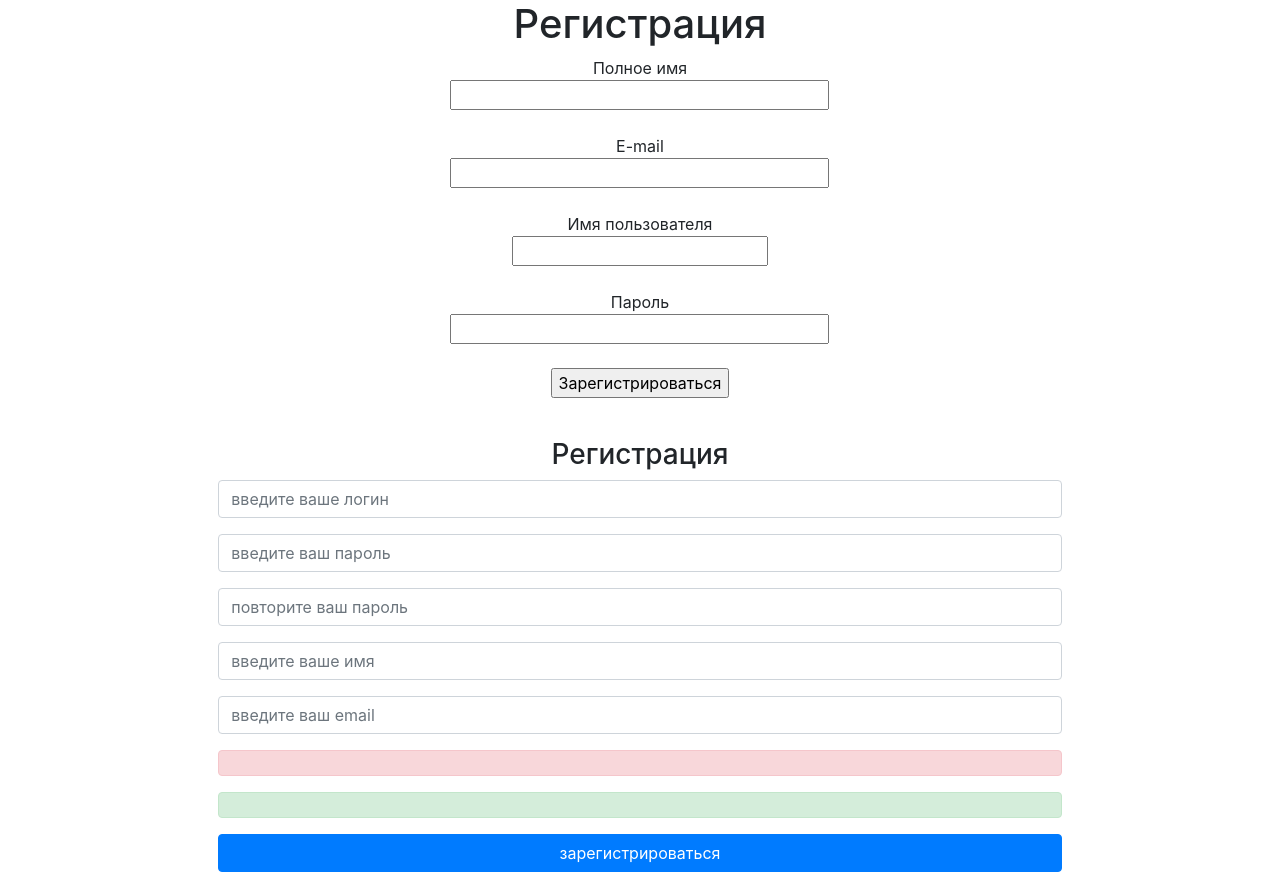
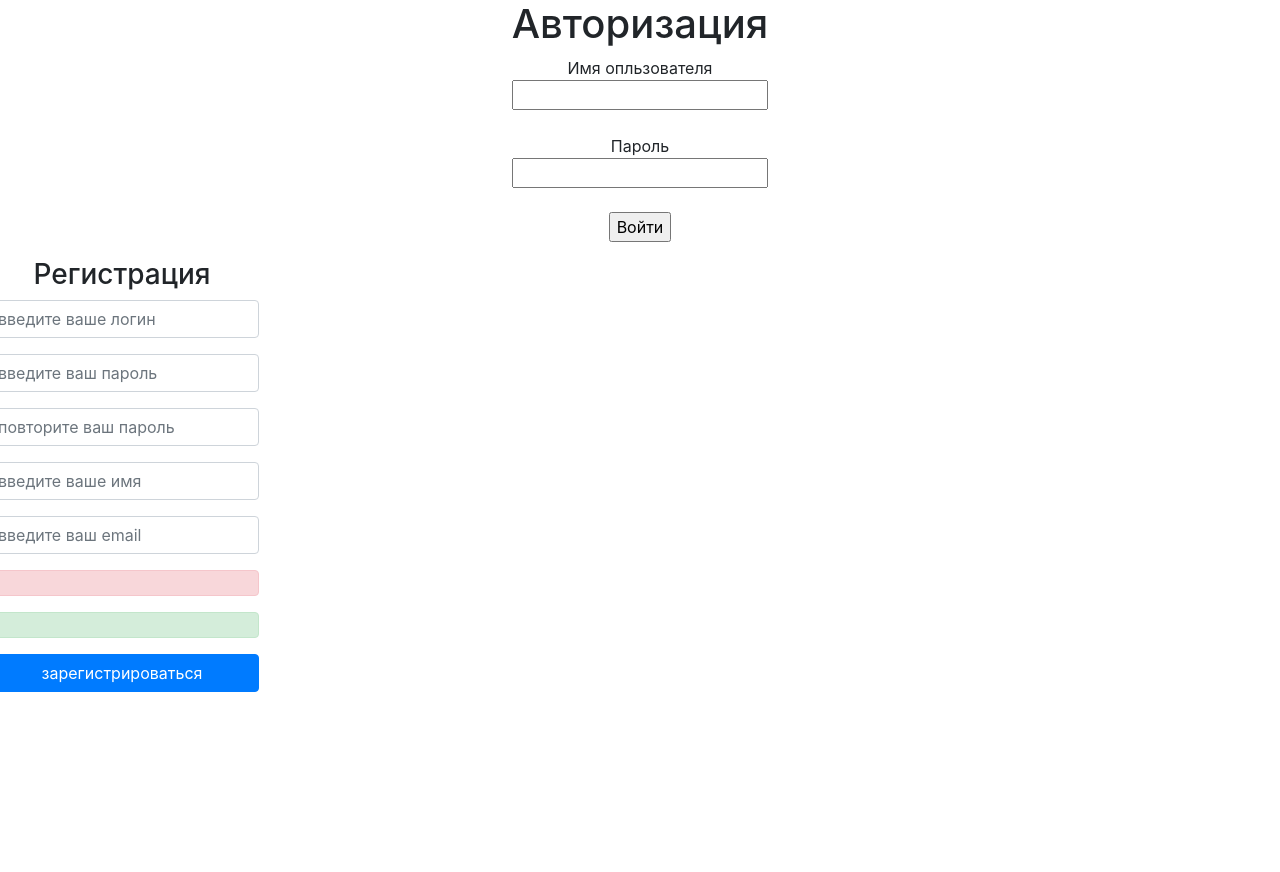
Before and after one commit to elcincosgundag/-, a PHP site: page / in a window 1280 px wide. After the commit the page ends 692 px from the top, so only its background shows below. Run offline with PHP 8.4, Linux system fonts and the light colour scheme; some libraries are stand-ins or nearby versions.

Commit message:
Update sign_in.php

```diff
--- a/main/view/site/sign_in.php
+++ b/main/view/site/sign_in.php
@@ -1,17 +1,15 @@
-<form onsubmit="return false;" id="sign_up_form">
- <div class="container mregister">
+
 <div id="login">
- <h1>Регистрация</h1>
-<form action="register.php" id="registerform" method="post"name="registerform">
- <p><label for="user_login">Полное имя<br>
- <input class="input" id="full_name" name="full_name"size="32"  type="text" value=""></label></p>
-<p><label for="user_pass">E-mail<br>
-<input class="input" id="email" name="email" size="32"type="email" value=""></label></p>
-<p><label for="user_pass">Имя пользователя<br>
-<input class="input" id="username" name="username"size="20" type="text" value=""></label></p>
+<h1>Авторизация</h1>
+<form action="" id="loginform" method="post"name="loginform">
+<p><label for="user_login">Имя опльзователя<br>
+<input class="input" id="username" name="username"size="20"
+type="text" value=""></label></p>
 <p><label for="user_pass">Пароль<br>
-<input class="input" id="password" name="password"size="32"   type="password" value=""></label></p>
-<p class="submit"><input class="button" id="register" name= "register" type="submit" value="Зарегистрироваться"></p>
- </form>
-</div>
-</div>
+ <input class="input" id="password" name="password"size="20"
+  type="password" value=""></label></p>
+	<p class="submit"><input class="button" name="login"type= "submit" value="Войти"></p>
+   </form>
+ </div>
+  </div>
+  </form>
```
